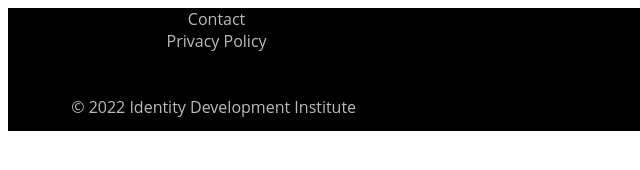
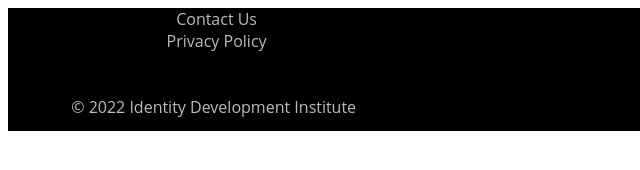
Before and after one commit to healthyi/healthyi.github.io, a plain HTML site: page idi-footer.html in a window 1280 px wide. Shown: the full height of the page, 0-640 px from the left. Drawn offline with Linux system fonts and the light colour scheme.

Commit message:
Update idi-footer.html

```diff
--- a/idi-footer.html
+++ b/idi-footer.html
@@ -79,7 +79,7 @@
             <div class="row">
                 <div class="column" style="border:0px solid white;"> </div>
                 <div class="column" style="border:0px solid white;">
-                    <a href="https://www.identitydevelopmentinstitute.com/contact-us" target="_blank">Contact</a><br>
+                    <a href="https://www.identitydevelopmentinstitute.com/contact-us" target="_blank">Contact Us</a><br>
                     <a href="https://drive.google.com/file/d/1_-dw5cI5MUKABITlBU0muvejVhvOxipr/view?usp=sharing" target="_blank">Privacy Policy</a>
                 </div>
                 <div class="column" style="border:0px solid white;"> </div>
@@ -101,7 +101,7 @@
             <div class="row">
                 <div class="column" style="border:0px solid white;"> </div>
                 <div class="column" style="border:0px solid white;">
-                    <a href="https://www.identitydevelopmentinstitute.com/contact-us" target="_blank">Contact</a><br>
+                    <a href="https://www.identitydevelopmentinstitute.com/contact-us" target="_blank">Contact Us</a><br>
                     <a href="https://drive.google.com/file/d/1_-dw5cI5MUKABITlBU0muvejVhvOxipr/view?usp=sharing" target="_blank">Privacy Policy</a>
                 </div>
                 <div class="column" style="border:0px solid white;"> </div>
```
